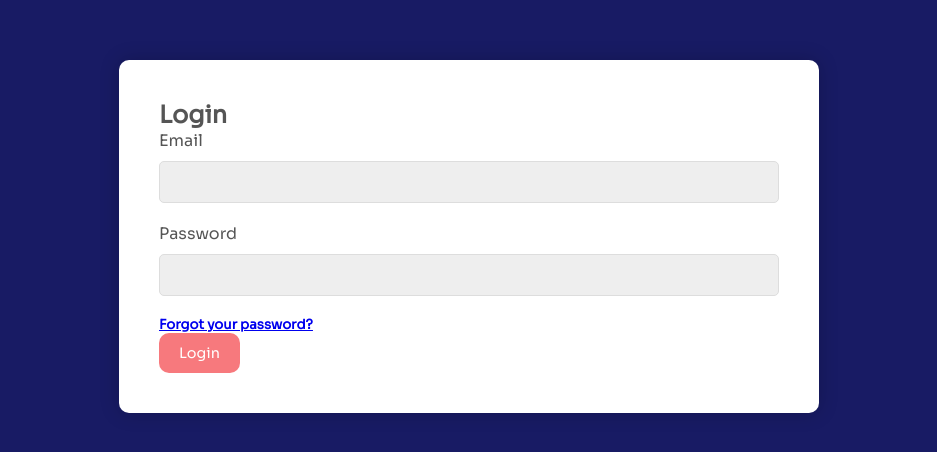
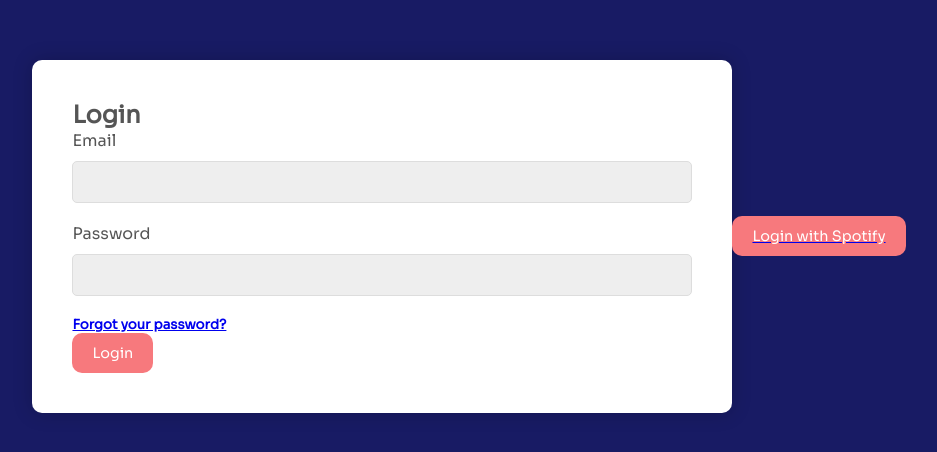
Before and after one commit to justinnguyen0/musaic, a React (Create React App) app: page /login in a window 1280 px wide. Shown: the part 164-616 px from the top of the page, without its empty margins (171-1108 px from the left). Built offline with nearby package versions, Linux system fonts and the light colour scheme; what spotify-web-api-js would draw is missing.

Commit message:
login with spotify button works perfectly but idk how to use Justins style sheet thing

```diff
--- a/src/pages/Login/Login.css
+++ b/src/pages/Login/Login.css
@@ -7,4 +7,8 @@
       margin: 0 auto;
       max-width: 320px;
     }
+
+    .Login > a {
+      text-decoration: none;
+    }
 }
--- a/src/pages/Login/Login.js
+++ b/src/pages/Login/Login.js
@@ -1,5 +1,6 @@
 import React, { useState } from 'react';
 import styled, { createGlobalStyle, css } from 'styled-components';
+import { loginURL } from '../../spotify';
 
 const GlobalStyle = createGlobalStyle`
   html {
@@ -124,7 +125,8 @@ function Login() {
                 )}
 
                 <StyledButton onClick={handleSubmit} type="submit">Login</StyledButton>
-                </StyledForm>
+            </StyledForm>
+            <a href={loginURL}><StyledButton>Login with Spotify</StyledButton></a>
         </StyledFormWrapper>
     </>
   );
```
